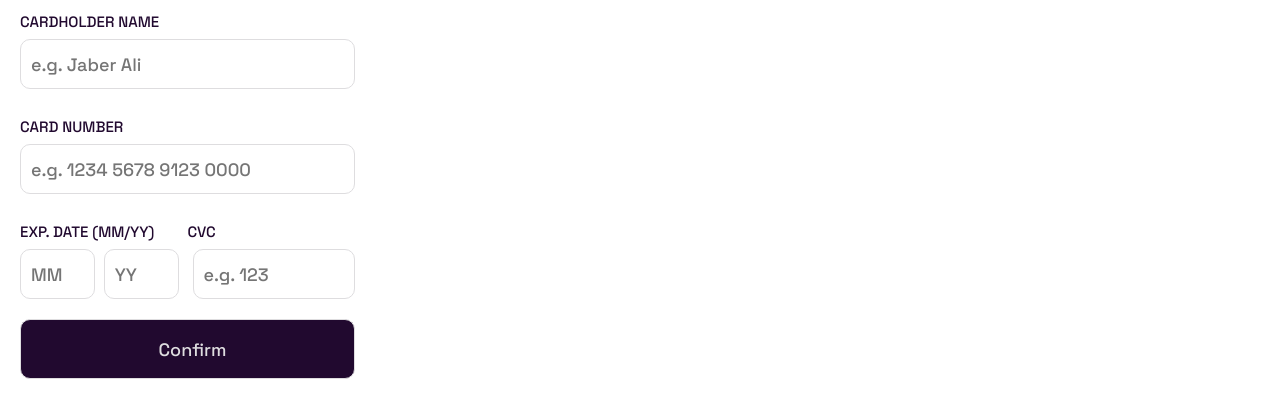
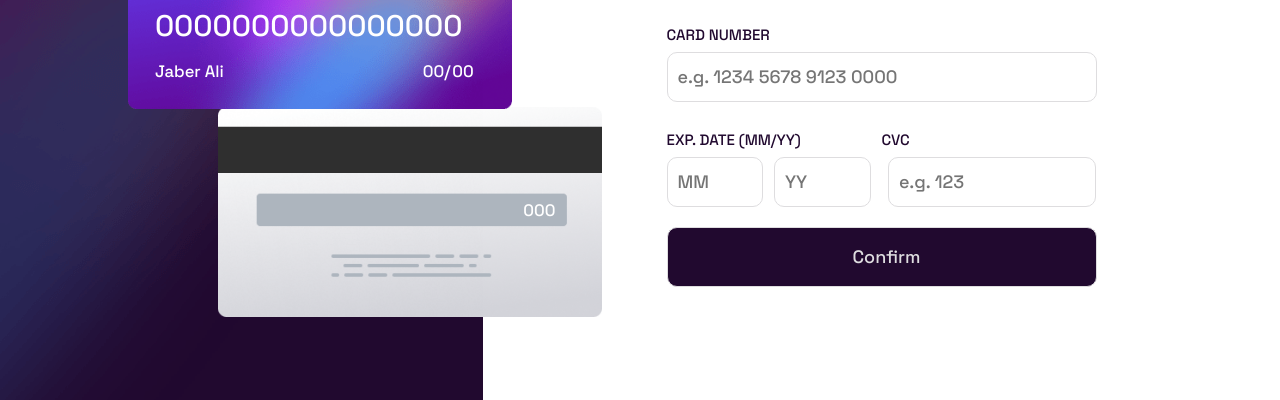
Before and after one commit to jappu2/interactive-card-details-form, a plain HTML site: page index.html in a window 1280 px wide. Shown: the part 341-741 px from the top of the page. Drawn offline with Linux system fonts and the light colour scheme.

Commit message:
modified to be screen responsive

```diff
--- a/index.html
+++ b/index.html
@@ -12,7 +12,6 @@
 <body>
   <main class="main-container">
     <div class="background">
-      <img src="./images/bg-main-mobile.png" >
     </div>
     <div class="form-container">
       <form id="info-form">
@@ -44,12 +43,12 @@
         <input type="submit" value="Confirm">
       </form>
 
+    </div>
     <div class="complete-container hidden">
       <img src="./images/icon-complete.svg">
       <span>thank you!</span>
       <span>We've added your card details</span>
       <button id="continue-button">continue</button>
-      </div>
     </div>
 
 
@@ -64,19 +63,19 @@
 
       <img src="./images/bg-card-front.png" >
       <img src="./images/card-logo.svg" class="card-logo">
-      <span class="card-number">0000 0000 0000 0000</span>
+      <span class="card-number">0000000000000000</span>
       <span class="card-name">Jaber Ali</span>
       <span class="card-year">00</span>
       <span class="card-month">00</span>
 
     </div>
 
+  </main>
+
   <div class="attribution">
     Challenge by <a href="https://www.frontendmentor.io?ref=challenge" target="_blank">Frontend Mentor</a>.
     Coded by <a href="#">Jaber Ali</a>.
   </div>
-  </main>
-
 
 
 <script src="./main.js"></script>
--- a/main.js
+++ b/main.js
@@ -60,6 +60,7 @@
 
     let form = document.querySelector('#info-form'),
     completeContainer = document.querySelector(".complete-container"),
+    formContainer = document.querySelector(".form-container"),
     continueButton = document.querySelector('#continue-button')
     form.addEventListener('submit',
         function(evt){
@@ -69,14 +70,14 @@
                 let empty = false
                 inputFileds.forEach(e => e.value == '' ? empty = true : null)
                 if (empty)  return
-                form.classList.add('hidden')
+                formContainer.classList.add('hidden')
                 completeContainer.classList.remove('hidden')
             }
         }
     )
     continueButton.addEventListener('click', function (){
         form.reset()
-        form.classList.remove('hidden')
+        formContainer.classList.remove('hidden')
         completeContainer.classList.add('hidden')
         clearCard()
 
@@ -97,7 +98,7 @@
 
      function  clearCard(){
          document.querySelector('.card-name').innerText = 'Jaber Ali'
-         document.querySelector('.card-number').innerText = '0000 0000 0000 0000'
+         document.querySelector('.card-number').innerText = '0000000000000000'
          document.querySelector('.card-cvc').innerText = '000'
          document.querySelector('.card-month').innerText = '00'
          document.querySelector('.card-year').innerText = '00'
--- a/style.css
+++ b/style.css
@@ -17,13 +17,22 @@
     font-family: 'Space Grotesk', sans-serif;
 }
 
+body {
+    width: 375px;
+}
+
 .main-container{
     width: 100%;
-    max-width: 375px;
     height: 100vh;
     display: flex;
     flex-direction: column;
     position: relative;
+}
+
+.background{
+    background-image: url(./images/bg-main-mobile.png);
+    height: 240px;
+    width: 100%;
 }
 
 .form-container{
@@ -208,3 +217,70 @@ input.error{
     width: 70%;
     margin: auto;
 }
+
+
+
+
+@media screen and (min-width: 900px) {
+
+    body {
+        width: 100%;
+    }
+    .main-container{
+        display: flex;
+        flex-direction: row;
+        position: relative;
+        max-height: 900px;
+    }
+
+    .background{
+        background-image: url(./images/bg-main-desktop.png);
+        height: 900px;
+        max-width: 483px;
+    }
+
+    .form-container{
+        width: 100%;
+        max-width:470px;
+        margin: auto;
+    }
+
+    .form-container form{
+        width: 100%;
+        display: flex;
+        flex-direction: column;
+        margin-top: 60px;
+        padding: 20px;
+        transition: display 0.5s;
+    }
+
+    .card-number{
+        font-size: 2.33vw !important
+    }
+    .card-back span, .card-front span{
+        font-size: 1.3vw
+    }
+
+    .card-back, .card-front{
+        width: 30%;
+        min-width: 300px;
+        max-width: 450px;
+    }
+
+    .card-back{
+        top: 35vw;
+        left: 17%
+    }
+
+
+    .card-front{
+        top: 240px;
+        left: 10%
+    }
+
+    .complete-container{
+        margin: auto;
+        width: 500px;
+    }
+
+}
```
Lines whose indentation alone changed are shown as unchanged.
